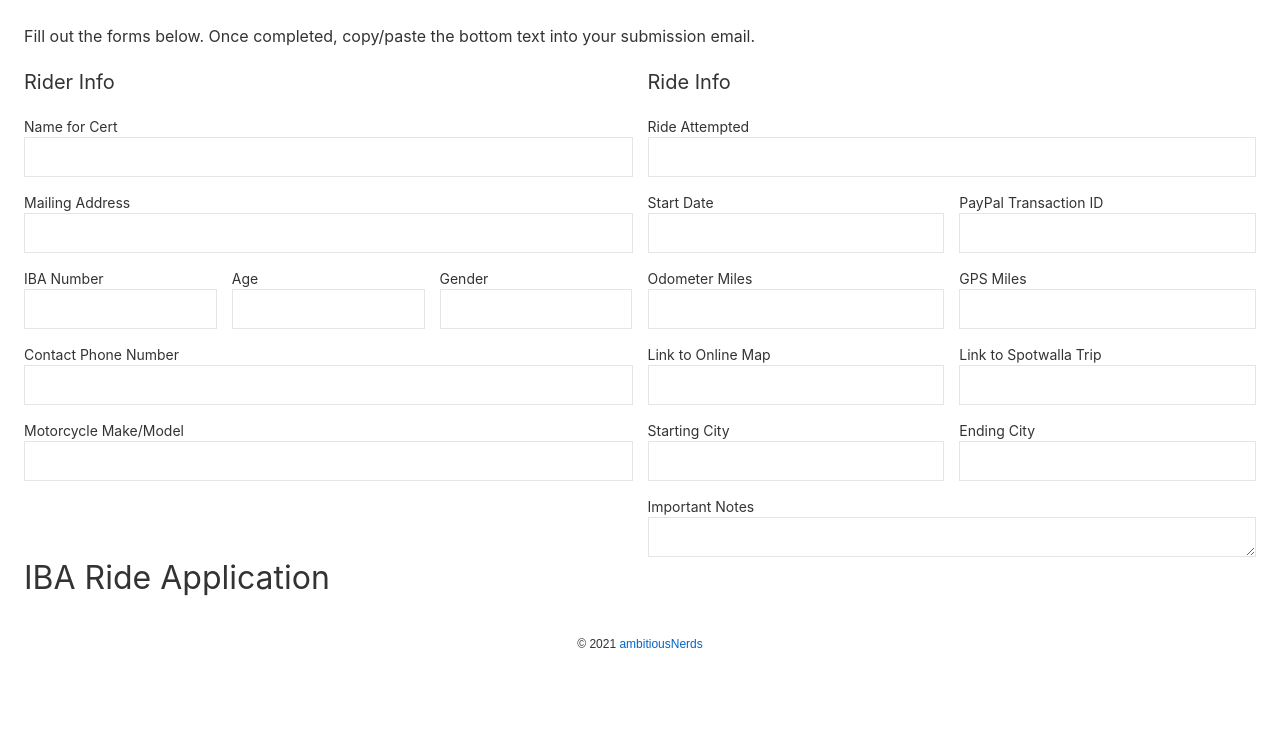
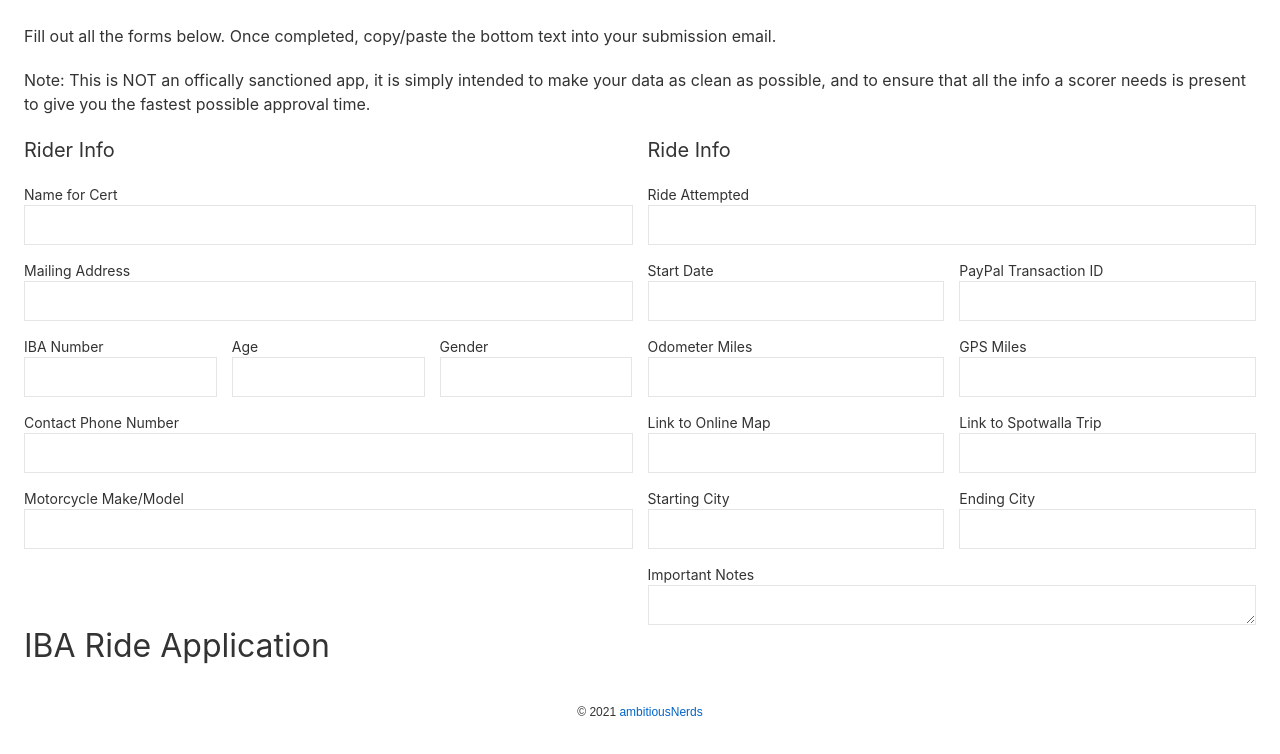
Before and after one commit to DJFriar/IBA-Proof-Builder, a Svelte app: page / in a window 1280 px wide. Shown: the top 754 px of the page. Built offline with nearby package versions, Linux system fonts and the light colour scheme.

Commit message:
Added some clairifying text

```diff
--- a/src/App.svelte
+++ b/src/App.svelte
@@ -19,7 +19,8 @@
 </script>
 
 <main>
-  <p>Fill out the forms below. Once completed, copy/paste the bottom text into your submission email.</p>
+  <p>Fill out all the forms below. Once completed, copy/paste the bottom text into your submission email.</p>
+  <p>Note: This is NOT an offically sanctioned app, it is simply intended to make your data as clean as possible, and to ensure that all the info a scorer needs is present to give you the fastest  possible approval time.</p>
   <div class="uk-grid-small uk-child-width-expand" uk-grid>
     <div>
       <h4>Rider Info</h4>
```
